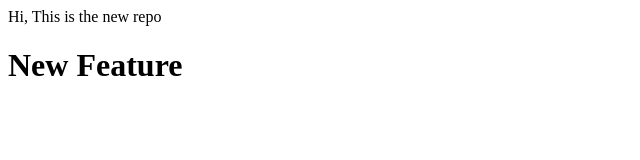
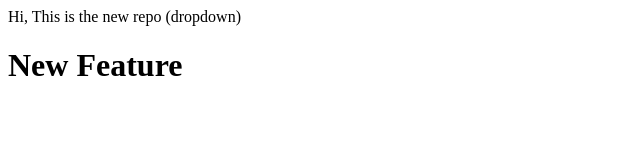
Before and after one commit to TarunVanapalli/LocalRepo, a plain HTML site: page index.html in a window 1280 px wide. Shown: the whole page, without its empty margins (0-640 px from the left). Drawn offline with Linux system fonts and the light colour scheme.

```diff
--- a/index.html
+++ b/index.html
@@ -1,2 +1,2 @@
-<p>Hi, This is the new repo</p>
+<p>Hi, This is the new repo (dropdown)</p>
 <H1>New Feature</H1>
```
